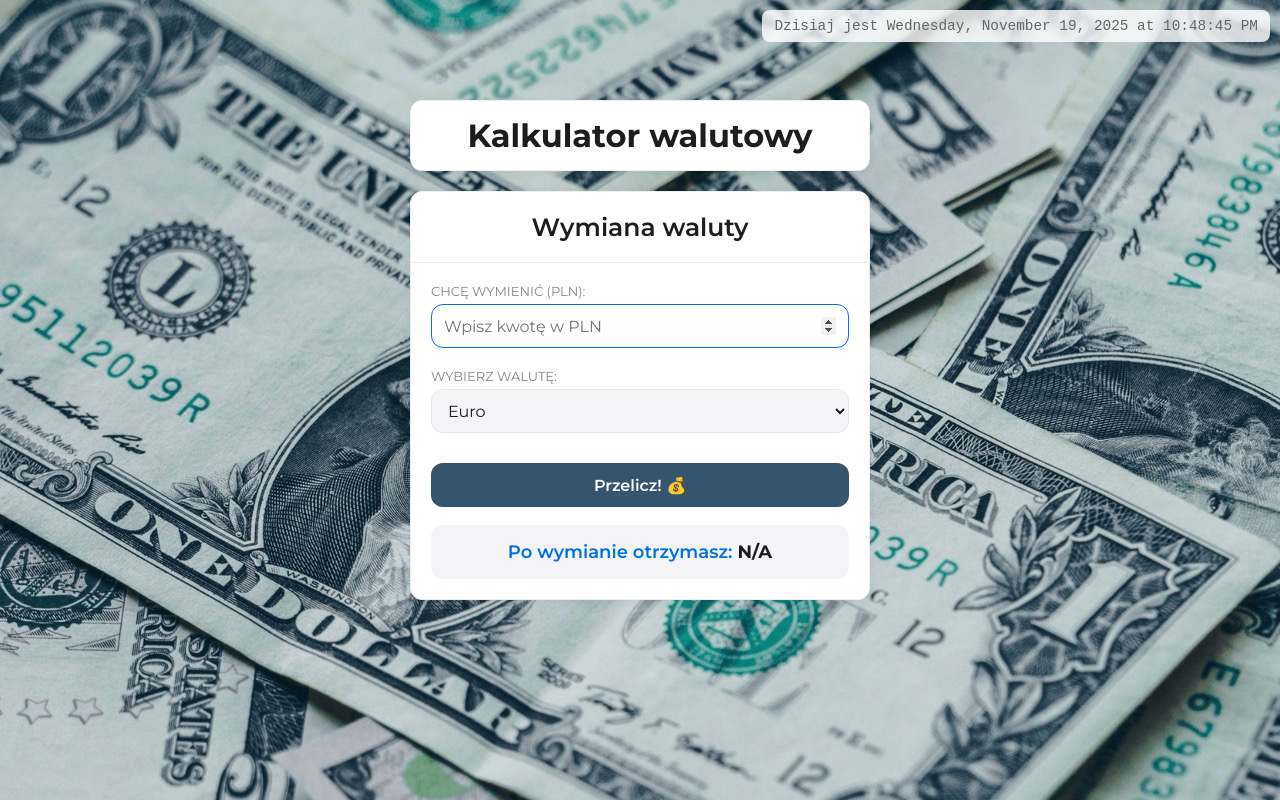
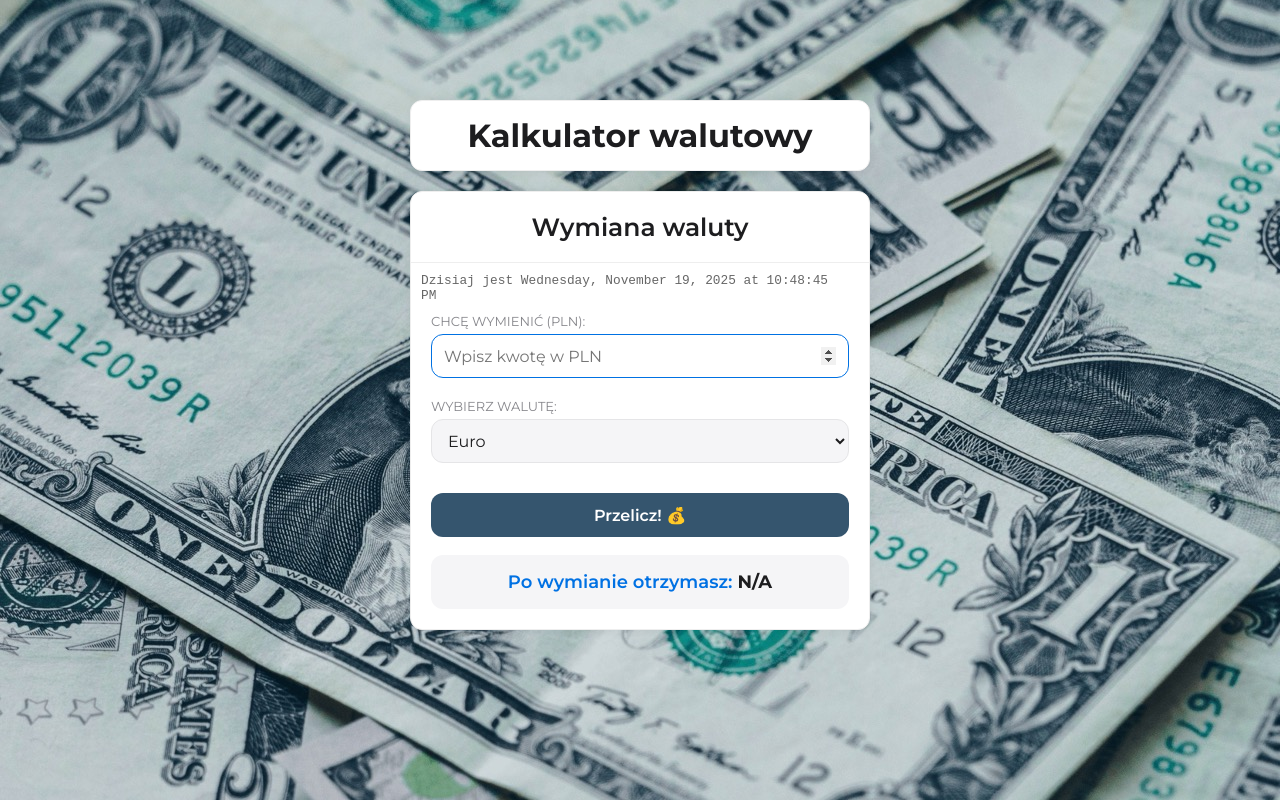
Before and after one commit to kam-bar/currency-converter-react, a React (Create React App) app: page / in a window 1280 px wide. Built offline with nearby package versions, Linux system fonts and the light colour scheme.

Commit message:
Fix Clock position

```diff
--- a/src/App.js
+++ b/src/App.js
@@ -8,11 +8,15 @@ import Clock from "./components/Clock/Clock";
 function App() {
     return (
         <Container>
-            <Clock />
             <Header title="Kalkulator walutowy" />
             <Section
                 title="Wymiana waluty"
-                body={<Form currencies={currencies} />}
+                body={
+                    <>
+                        <Clock />
+                        <Form currencies={currencies} />
+                    </>
+                }
             />
         </Container>
     );
--- a/src/components/Clock/Clock.css
+++ b/src/components/Clock/Clock.css
@@ -1,20 +1,20 @@
 .clock {
-    position: fixed;
-    top: 10px;
+    position: absolute;
+    top: 75px;
     right: 10px;
 
     font-family: "Courier New", monospace;
-    font-size: 0.9rem;
+    font-size: 0.8rem;
     color: #666;
-
     background-color: rgba(255, 255, 255, 0.8);
-    padding: 8px 12px;
+    padding: 6px 10px;
     border-radius: 8px;
+    z-index: 10;
 }
 
 @media (max-width: 768px) {
     .clock {
-        top: 5px;
+        top: 60px;
         right: 5px;
         font-size: 0.75rem;
         padding: 4px 6px;
--- a/src/components/Section/Section.css
+++ b/src/components/Section/Section.css
@@ -1,4 +1,5 @@
 .section {
+    position: relative;
     background: white;
     margin: 20px 0;
     box-shadow: 0 2px 10px rgba(0, 0, 0, 0.06);
@@ -20,5 +21,5 @@
 }
 
 .section__body {
-    padding: 20px;
+    padding: 50px 20px 20px;
 }
```
